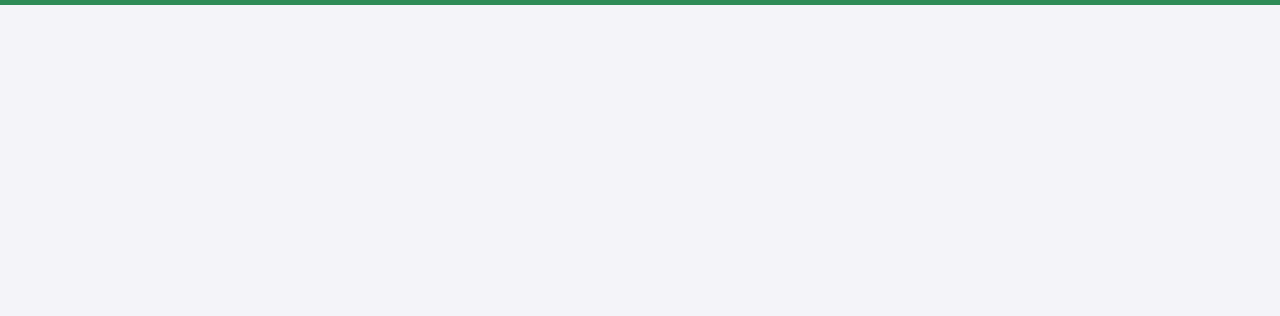
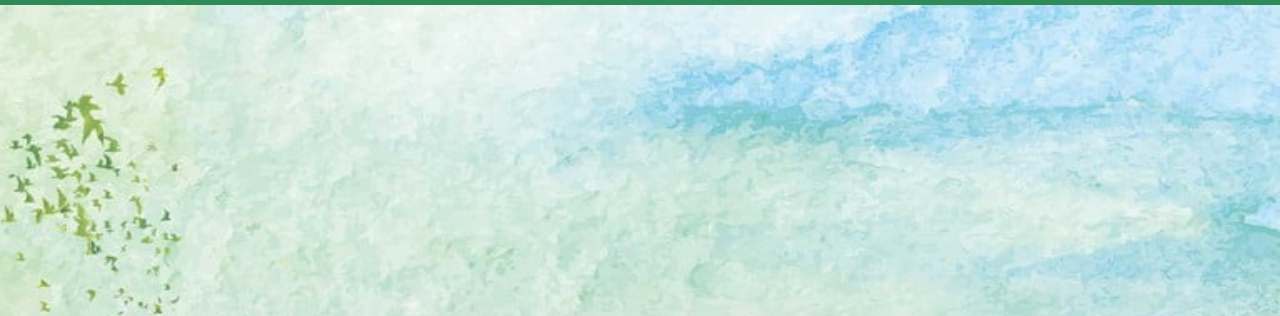
Before and after one commit to shahulhameed-csecore/Ecosenshi, a plain HTML site: page res.html in a window 1280 px wide. Shown: the part 63-379 px from the top of the page. Drawn offline with Linux system fonts and the light colour scheme.

Commit message:
res.html

```diff
--- a/res.html
+++ b/res.html
@@ -62,7 +62,7 @@ header nav ul li a {
 /* Hero Section */
 .hero {
   height: 100vh;
-  background: url(../environmental\ protection/green3.jpg) no-repeat center center/cover;
+  background: url(green3.jpg) no-repeat center center/cover;
   display: flex;
   align-items: center;
   justify-content: center;
```
